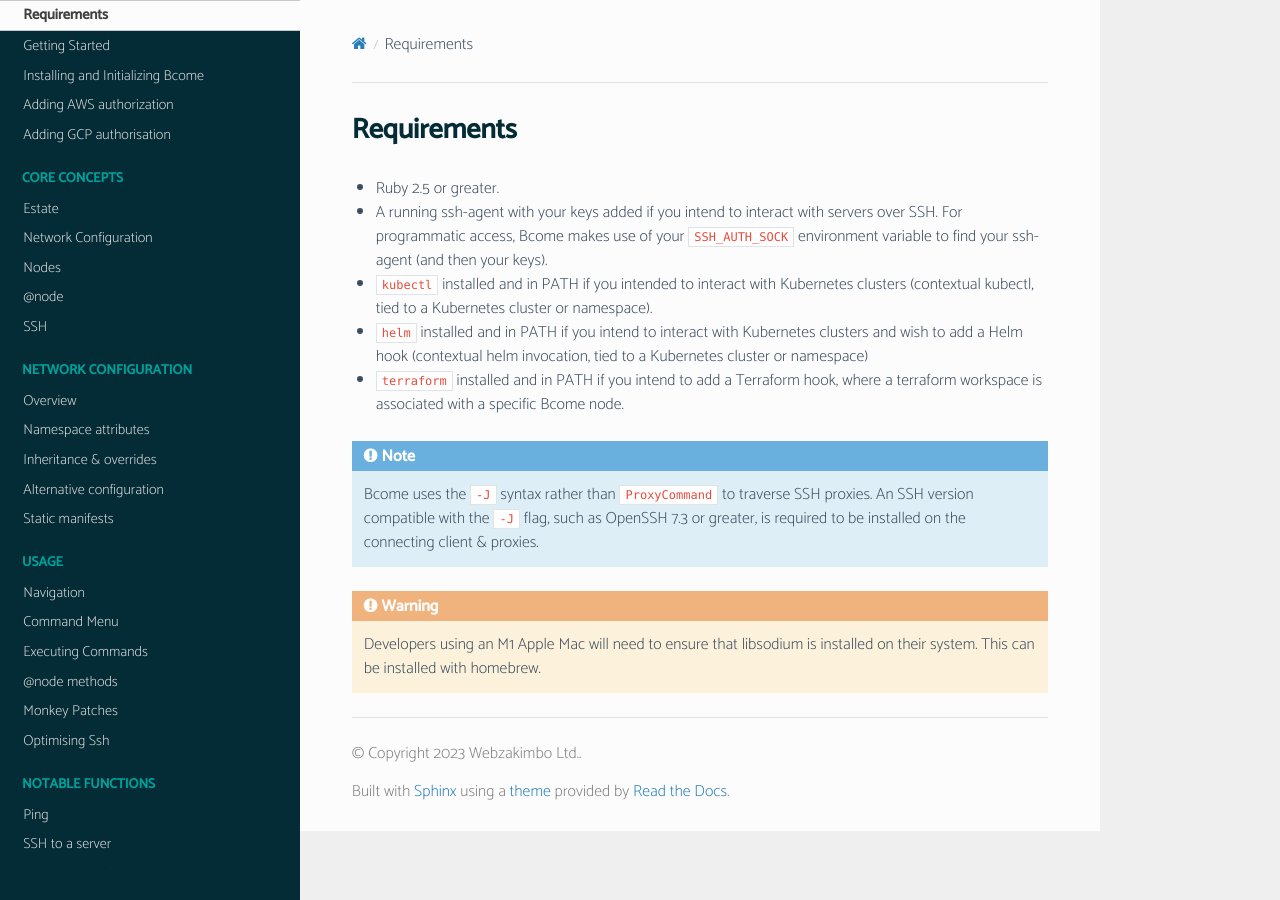
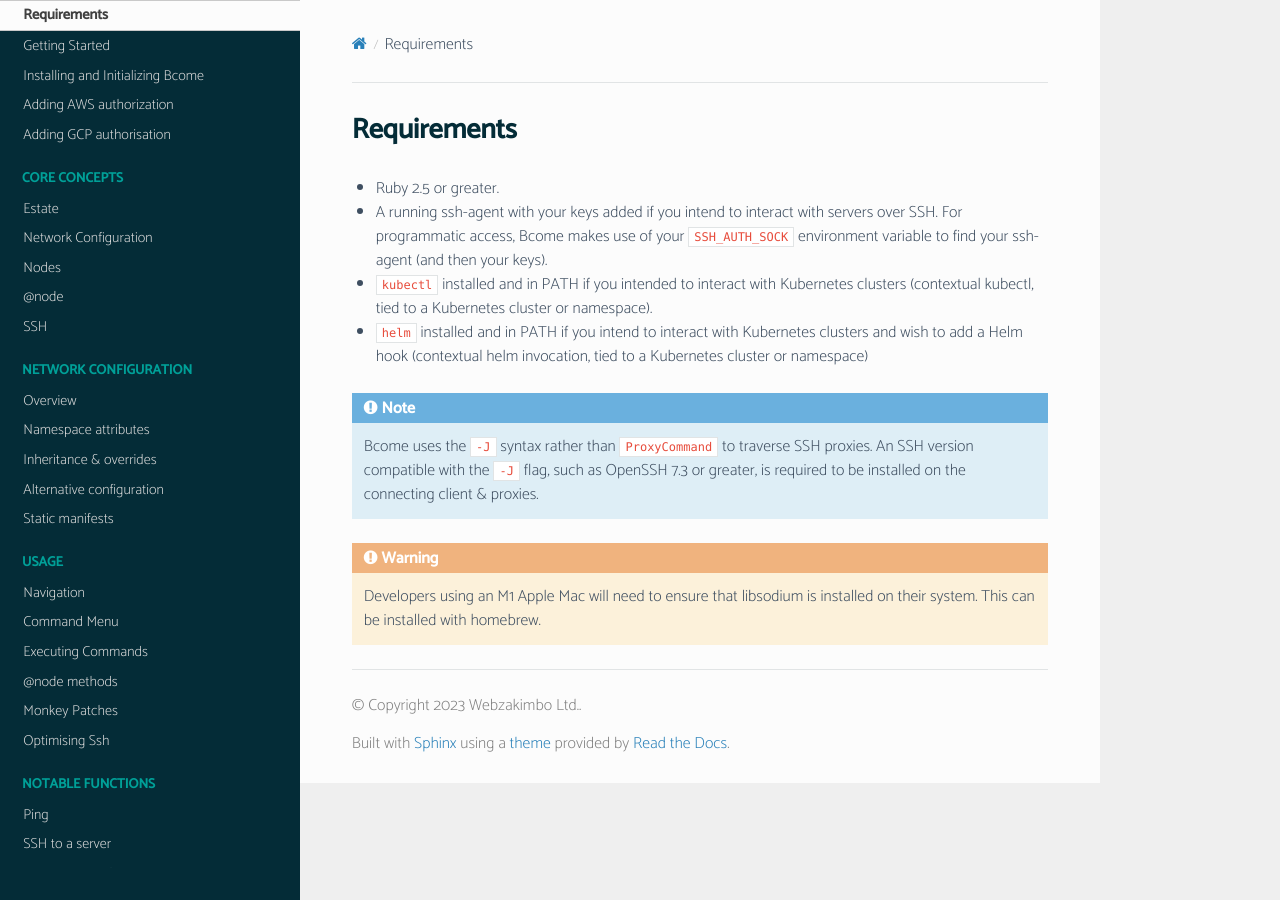
Before and after one commit to webzakimbo/bcome-read-the-docs, a Sphinx documentation site: the page built from docs/source/getting-started/requirements.rst, in a window 1280 px wide. Built offline with Sphinx 7.4.7 and the Read the Docs theme 2.0.0, drawn with Linux system fonts in a browser that asks for light colours; pages that are not in the unit, such as notebooks, are missing from menus.

Commit message:
Removed terraform for now - this will be in 4.0

```diff
--- a/docs/source/getting-started/requirements.rst
+++ b/docs/source/getting-started/requirements.rst
@@ -13,8 +13,6 @@ Requirements
 
 - ``helm`` installed and in PATH if you intend to interact with Kubernetes clusters and wish to add a Helm hook (contextual helm invocation, tied to a Kubernetes cluster or namespace)
 
-- ``terraform`` installed and in PATH if you intend to add a Terraform hook, where a terraform workspace is associated with a specific Bcome node.
-
 .. include:: ssh-version-requirement-note.rst
 
 .. include:: m1-mac-requirements.rst
```
